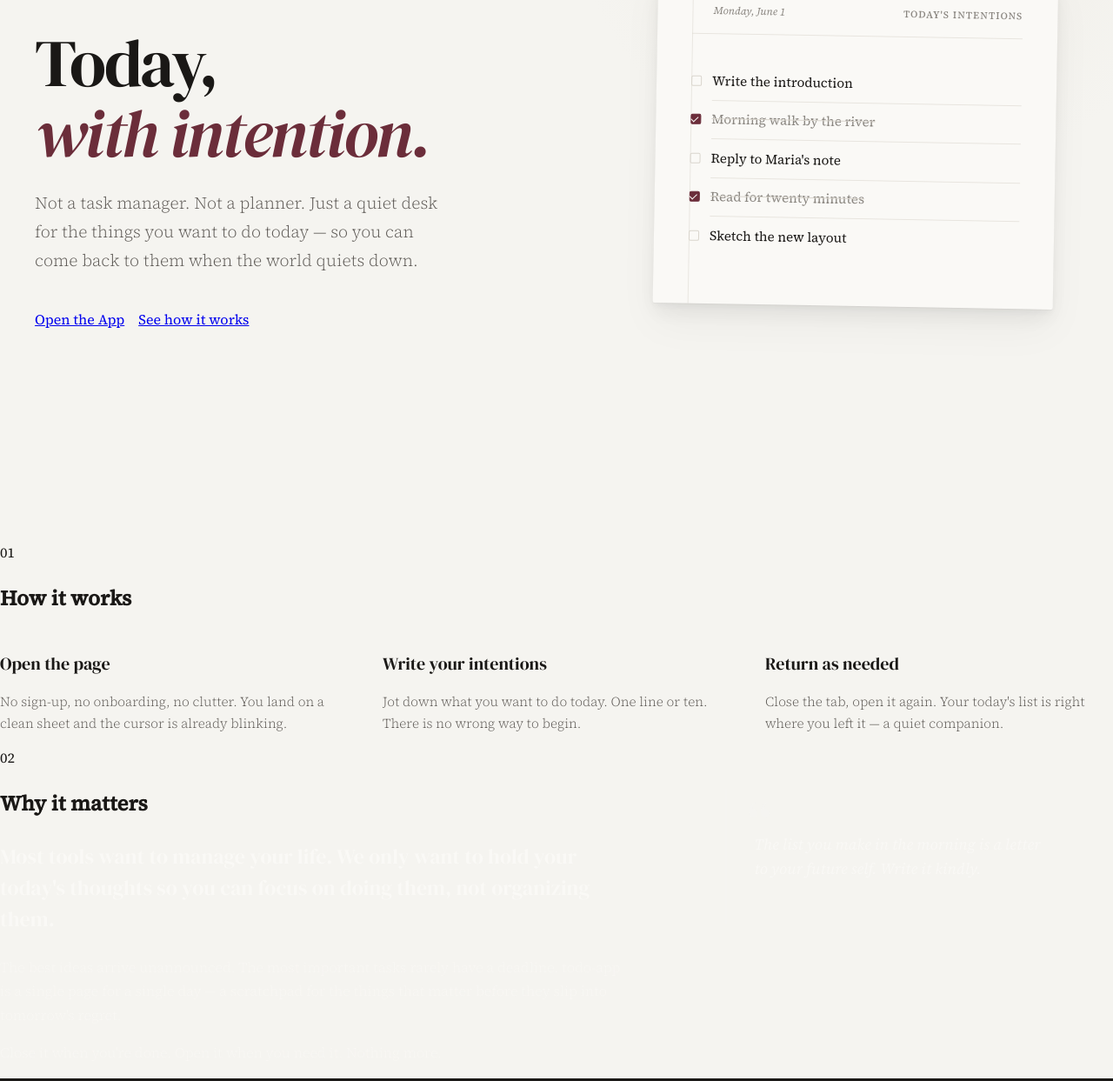
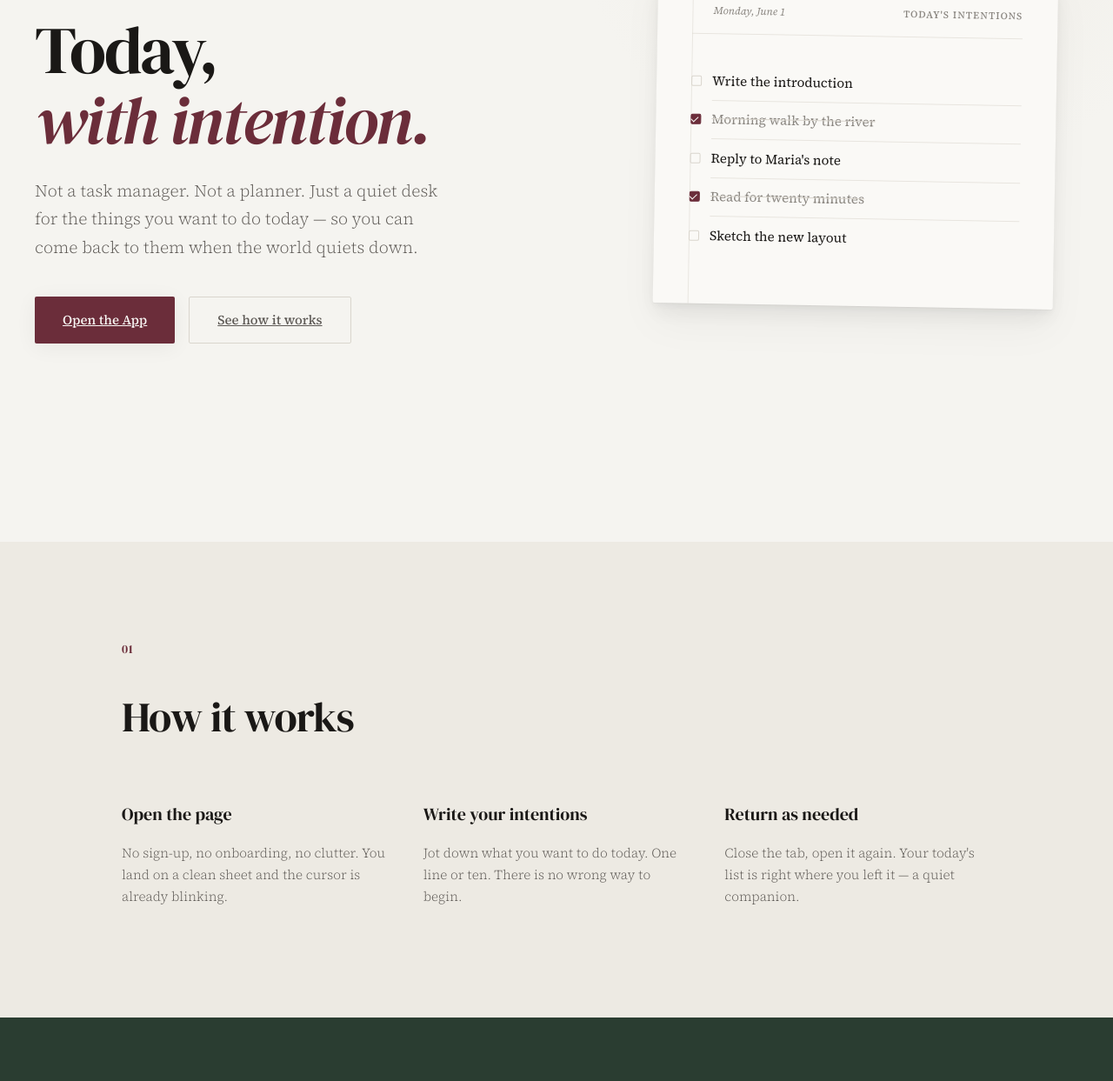
Before and after one commit to abijith-suresh/todo-app, an Astro site: page / in a window 1280 px wide. Shown: the part 369-1612 px from the top of the page at 87% size. Built offline with nearby package versions, Linux system fonts and the light colour scheme; Astro itself is replaced by a stand-in of ours.

Commit message:
fix(marketing-layout): scope shared section and button styles globally
Wrap shared section, button, and related styles with :global() in
MarketingLayout.astro so that Astro's scoped CSS applies to child page
elements instead of being scoped to the layout component only.

Fixes alignment, padding, and background rendering for the second section
on index, features, and about pages.

```diff
--- a/src/layouts/MarketingLayout.astro
+++ b/src/layouts/MarketingLayout.astro
@@ -233,7 +233,7 @@ const navItems = [
       /* ============================================
        Buttons
        ============================================ */
-      .btn {
+      :global(.btn) {
         font-family: var(--font-body);
         font-size: 0.9375rem;
         font-weight: 500;
@@ -247,25 +247,25 @@ const navItems = [
         border: none;
       }
 
-      .btn-primary {
+      :global(.btn-primary) {
         background: var(--accent);
         color: var(--bg-paper);
         box-shadow: var(--shadow-soft);
       }
 
-      .btn-primary:hover {
+      :global(.btn-primary):hover {
         background: var(--accent-hover);
         box-shadow: var(--shadow-medium);
         transform: translateY(-2px);
       }
 
-      .btn-secondary {
+      :global(.btn-secondary) {
         background: transparent;
         color: var(--text-secondary);
         border: 1.5px solid var(--border);
       }
 
-      .btn-secondary:hover {
+      :global(.btn-secondary):hover {
         border-color: var(--text-secondary);
         color: var(--text-primary);
         transform: translateY(-2px);
@@ -274,26 +274,26 @@ const navItems = [
       /* ============================================
        Sections
        ============================================ */
-      .section {
+      :global(.section) {
         padding: 7rem 2rem;
         position: relative;
       }
 
-      .section-inner {
+      :global(.section-inner) {
         max-width: 1000px;
         margin: 0 auto;
       }
 
-      .section-light {
+      :global(.section-light) {
         background: var(--bg-warm);
       }
 
-      .section-accent {
+      :global(.section-accent) {
         background: var(--bg-accent);
         color: var(--bg-paper);
       }
 
-      .section-number {
+      :global(.section-number) {
         font-family: var(--font-display);
         font-size: 0.875rem;
         color: var(--accent);
@@ -302,11 +302,11 @@ const navItems = [
         margin-bottom: 0.75rem;
       }
 
-      .section-accent .section-number {
+      :global(.section-accent .section-number) {
         color: rgba(250, 249, 246, 0.5);
       }
 
-      .section-title {
+      :global(.section-title) {
         font-family: var(--font-display);
         font-size: clamp(2rem, 4vw, 3rem);
         font-weight: 400;
@@ -315,7 +315,7 @@ const navItems = [
         margin-bottom: 3rem;
       }
 
-      .section-accent .section-title {
+      :global(.section-accent .section-title) {
         color: var(--bg-paper);
       }
 
@@ -391,7 +391,7 @@ const navItems = [
        Responsive
        ============================================ */
       @media (max-width: 900px) {
-        .section {
+        :global(.section) {
           padding: 5rem 1.5rem;
         }
       }
```
